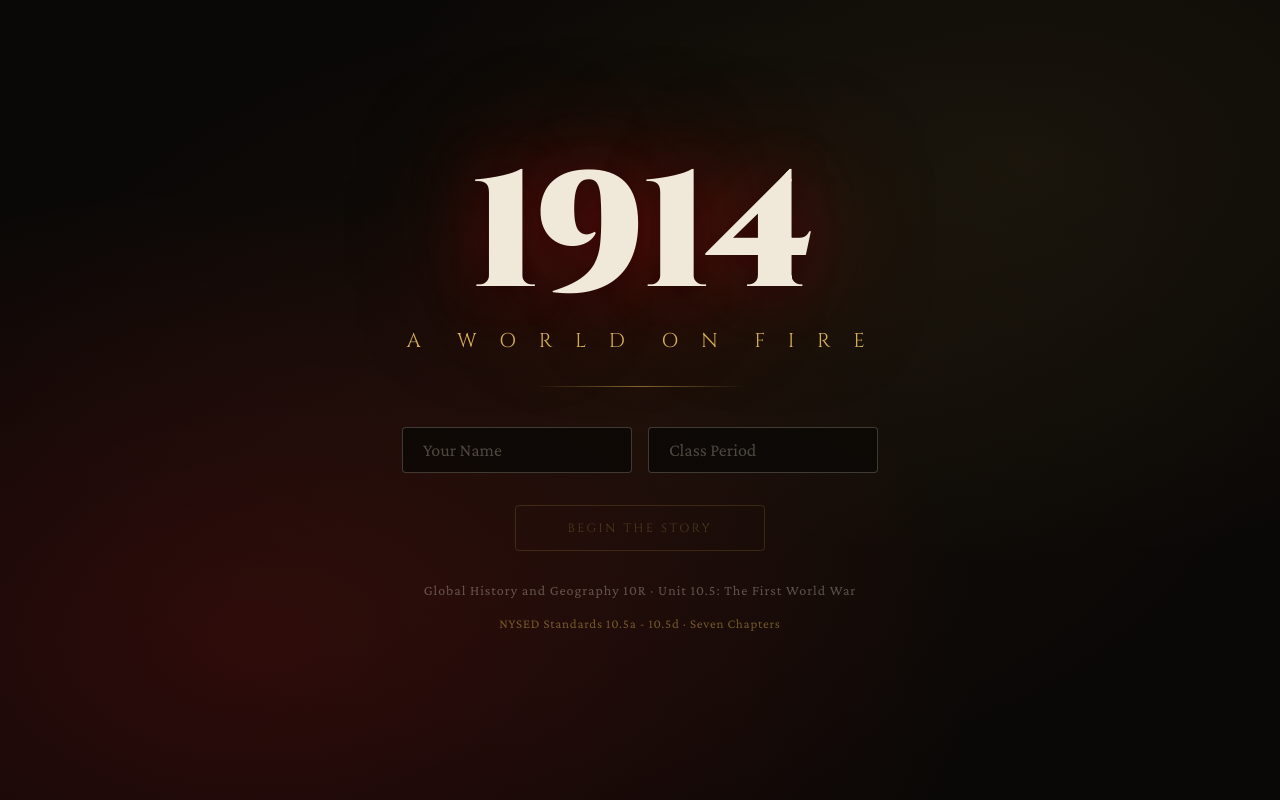
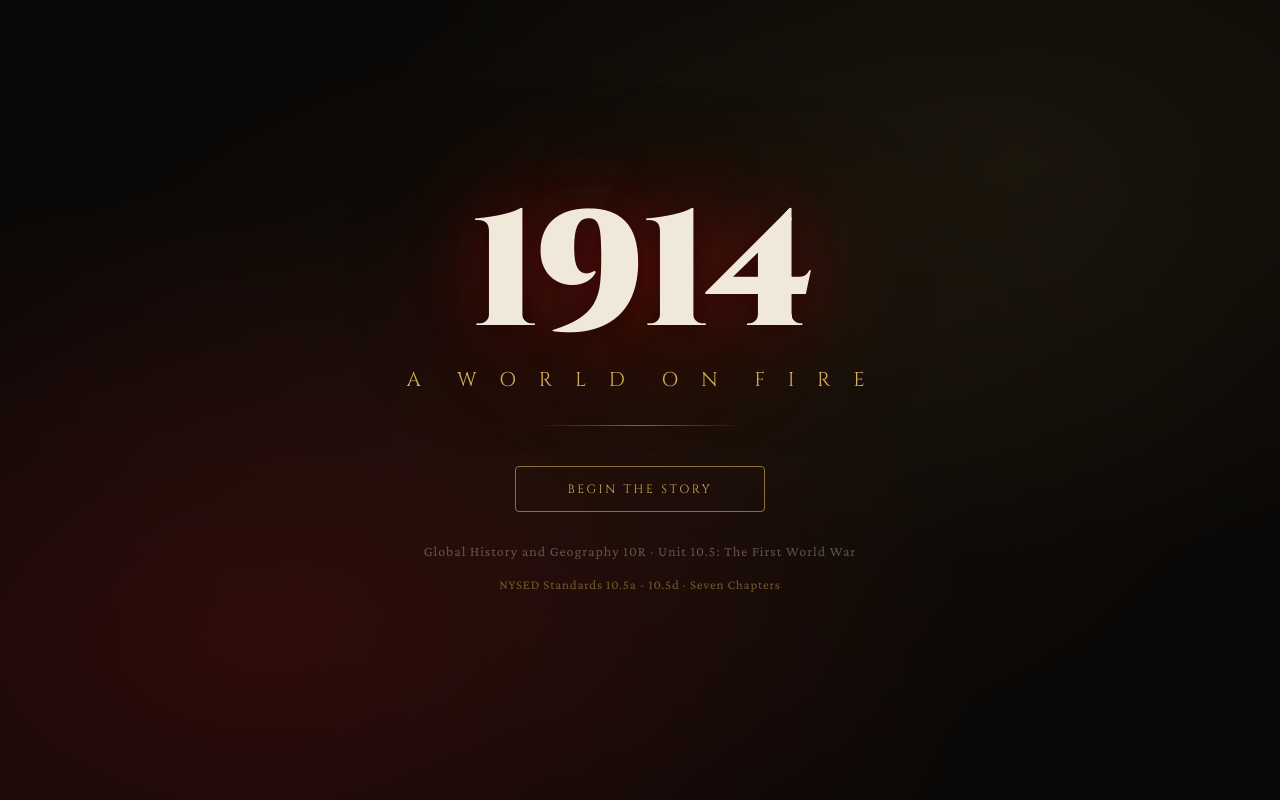
Before and after one commit to BryanKelley-Talon/1914-world-on-fire, a React (Vite) app: page / in a window 1280 px wide. Built offline with nearby package versions, Linux system fonts and the light colour scheme.

Commit message:
1914: no name or class period (BK 09:02, canon: no student data); an old save loses both on load
Co-Authored-By: Claude Opus 5.5 <noreply@anthropic.com>
Claude-Session: https://claude.ai/code/session_01LbWt4K3GNNDsvHy9V1bDAS

```diff
--- a/src/App.jsx
+++ b/src/App.jsx
@@ -1,7 +1,11 @@
 import { useState } from "react";
 
 const SAVE_KEY = "wof_save_v1";
-const loadSave = () => { try { const d = localStorage.getItem(SAVE_KEY); return d ? JSON.parse(d) : null; } catch { return null; } };
+// No student data (BK 2026-10-04 09:02, canon): the game no longer asks for a name or a class period, and a
+// save written by the old version has both removed the moment the game loads.
+const loadSave = () => { try { const d = localStorage.getItem(SAVE_KEY); if (!d) return null; const v = JSON.parse(d);
+  if (v && ("name" in v || "period" in v)) { delete v.name; delete v.period; localStorage.setItem(SAVE_KEY, JSON.stringify(v)); }
+  return v; } catch { return null; } };
 const writeSave = (data) => { try { localStorage.setItem(SAVE_KEY, JSON.stringify(data)); } catch {} };
 const clearSave = () => { try { localStorage.removeItem(SAVE_KEY); } catch {} };
 
@@ -501,7 +505,7 @@ function MainPanel({ meters }) {
   );
 }
 
-function TitleScreen({ name, setName, period, setPeriod, onStart, hasSave, savedName }) {
+function TitleScreen({ onStart, hasSave }) {
   return (
     <div className="title-screen screen">
       <div className="title-content">
@@ -510,20 +514,14 @@ function TitleScreen({ name, setName, period, setPeriod, onStart, hasSave, saved
         <div className="t-div" />
         {hasSave ? (
           <div style={{textAlign:"center",marginBottom:32}}>
-            <div style={{fontFamily:"'Cinzel',serif",fontSize:15,color:"rgba(240,232,216,.55)",letterSpacing:".12em",marginBottom:20}}>Welcome back, {savedName}</div>
+            <div style={{fontFamily:"'Cinzel',serif",fontSize:15,color:"rgba(240,232,216,.55)",letterSpacing:".12em",marginBottom:20}}>Welcome back</div>
             <div style={{display:"flex",gap:14,justifyContent:"center",flexWrap:"wrap"}}>
               <button className="btn" onClick={()=>onStart("hub")}>Continue Your Journey</button>
               <button className="btn btn-ghost" onClick={()=>onStart("new")}>New Student</button>
             </div>
           </div>
         ) : (
-          <>
-            <div style={{display:"flex",gap:16,marginBottom:32,flexWrap:"wrap",justifyContent:"center"}}>
-              <input className="wof-input" placeholder="Your Name" value={name} onChange={e=>setName(e.target.value)} />
-              <input className="wof-input" placeholder="Class Period" value={period} onChange={e=>setPeriod(e.target.value)} />
-            </div>
-            <button className="btn" disabled={!name.trim()||!period.trim()} onClick={()=>onStart("howtoplay")}>Begin the Story</button>
-          </>
+          <button className="btn" onClick={()=>onStart("howtoplay")}>Begin the Story</button>
         )}
         <div style={{marginTop:28,fontSize:14,color:"rgba(240,232,216,.32)",letterSpacing:".07em"}}>Global History and Geography 10R &middot; Unit 10.5: The First World War</div>
         <div style={{marginTop:10,fontSize:13,color:"rgba(201,165,76,.5)",letterSpacing:".06em"}}>NYSED Standards 10.5a - 10.5d &middot; Seven Chapters</div>
@@ -575,7 +573,7 @@ function HowToPlayScreen({ onContinue }) {
   );
 }
 
-function ChapterHub({ name, period, completedChapters, seeds, onSelectChapter, onResetSave }) {
+function ChapterHub({ completedChapters, seeds, onSelectChapter, onResetSave }) {
   const getStatus = (idx) => {
     if (completedChapters.includes(idx)) return "completed";
     if (idx === 0 || completedChapters.includes(idx-1)) return "available";
@@ -586,7 +584,7 @@ function ChapterHub({ name, period, completedChapters, seeds, onSelectChapter, o
       <div className="hub-header">
         <div className="hub-pretitle">1914 &middot; A World on Fire</div>
         <div className="hub-title">Chapter Select</div>
-        <div className="hub-player">{name} &nbsp;&middot;&nbsp; Period {period} &nbsp;&middot;&nbsp; {completedChapters.length} of {CHAPTERS.length} chapters complete</div>
+        <div className="hub-player">{completedChapters.length} of {CHAPTERS.length} chapters complete</div>
       </div>
       <div className="hub-grid">
         {ALL_CHAPTER_META.map((ch,idx)=>{
@@ -793,8 +791,6 @@ function ChapterEndScreen({ chapter, meters, hingeCorrect, seeds, chIdx, onRetur
 export default function App() {
   const saved = loadSave();
   const [screen, setScreen] = useState("title");
-  const [name, setName] = useState(saved?.name||"");
-  const [period, setPeriod] = useState(saved?.period||"");
   const [completedChapters, setCompletedChapters] = useState(saved?.completed||[]);
   const [chIdx, setChIdx] = useState(0);
   const [decIdx, setDecIdx] = useState(0);
@@ -810,7 +806,7 @@ export default function App() {
   const chapter = CHAPTERS[chIdx]||CHAPTERS[0];
   const decision = chapter.decisions[decIdx]||chapter.decisions[0];
   const go = (s)=>{ setAnimKey(k=>k+1); setScreen(s); window.scrollTo(0,0); };
-  const saveProgress = (c,s)=>writeSave({name,period,completed:c,seeds:s});
+  const saveProgress = (c,s)=>writeSave({completed:c,seeds:s});
 
   const applyMeters = (delta)=>{
     setMeters(prev=>{
@@ -826,7 +822,7 @@ export default function App() {
 
   const handleTitleStart=(mode)=>{
     if(mode==="hub"){go("hub");return;}
-    if(mode==="new"){clearSave();setName("");setPeriod("");setCompletedChapters([]);setSeeds(0);setScreen("title");setAnimKey(k=>k+1);return;}
+    if(mode==="new"){clearSave();setCompletedChapters([]);setSeeds(0);setScreen("title");setAnimKey(k=>k+1);return;}
     go("howtoplay");
   };
 
@@ -864,7 +860,7 @@ export default function App() {
 
   const handleResetSave=()=>{
     if(window.confirm("Reset all progress? This cannot be undone.")){
-      clearSave();setCompletedChapters([]);setSeeds(0);setName("");setPeriod("");go("title");
+      clearSave();setCompletedChapters([]);setSeeds(0);go("title");
     }
   };
 
@@ -876,9 +872,9 @@ export default function App() {
       <div className="wof">
         {showPanel&&<MainPanel meters={meters}/>}
         <div key={animKey}>
-          {screen==="title"          &&<TitleScreen name={name} setName={setName} period={period} setPeriod={setPeriod} onStart={handleTitleStart} hasSave={!!saved} savedName={saved?.name}/>}
-          {screen==="howtoplay"      &&<HowToPlayScreen onContinue={()=>{writeSave({name,period,completed:[],seeds:0});go("hub");}}/>}
-          {screen==="hub"            &&<ChapterHub name={name} period={period} completedChapters={completedChapters} seeds={seeds} onSelectChapter={handleSelectChapter} onResetSave={handleResetSave}/>}
+          {screen==="title"          &&<TitleScreen onStart={handleTitleStart} hasSave={!!saved}/>}
+          {screen==="howtoplay"      &&<HowToPlayScreen onContinue={()=>{writeSave({completed:[],seeds:0});go("hub");}}/>}
+          {screen==="hub"            &&<ChapterHub completedChapters={completedChapters} seeds={seeds} onSelectChapter={handleSelectChapter} onResetSave={handleResetSave}/>}
           {screen==="chapterIntro"   &&<ChapterIntroScreen chapter={chapter} onContinue={()=>go("chapterContext")}/>}
           {screen==="chapterContext" &&<ContextScreen chapter={chapter} onContinue={()=>{setDecIdx(0);setSelChoice(null);go("decision");}}/>}
           {screen==="decision"       &&<DecisionScreen chapter={chapter} decision={decision} decisionIdx={decIdx} selectedChoice={selChoice} onSelect={setSelChoice} onConfirm={handleConfirm}/>}
```
